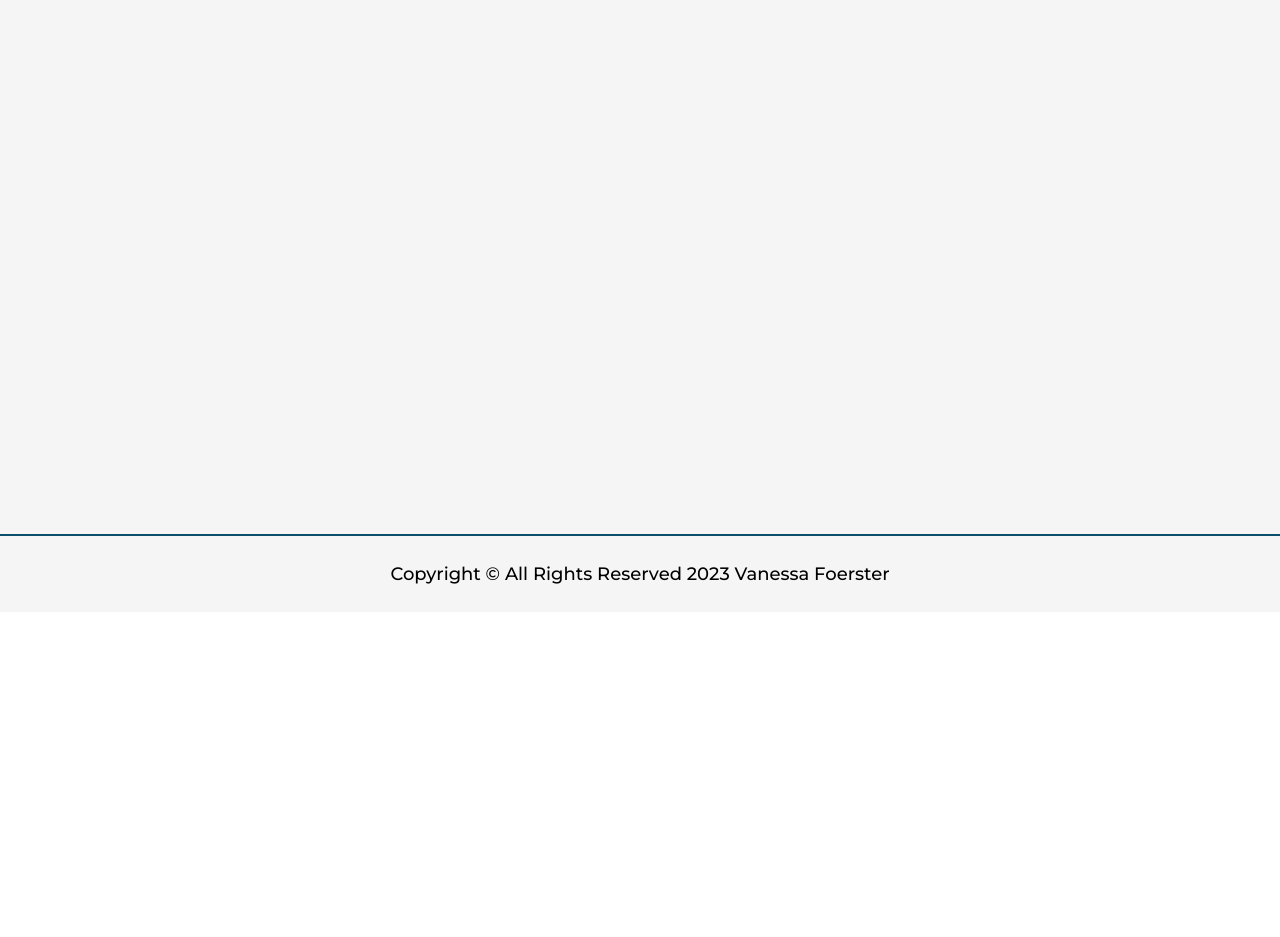
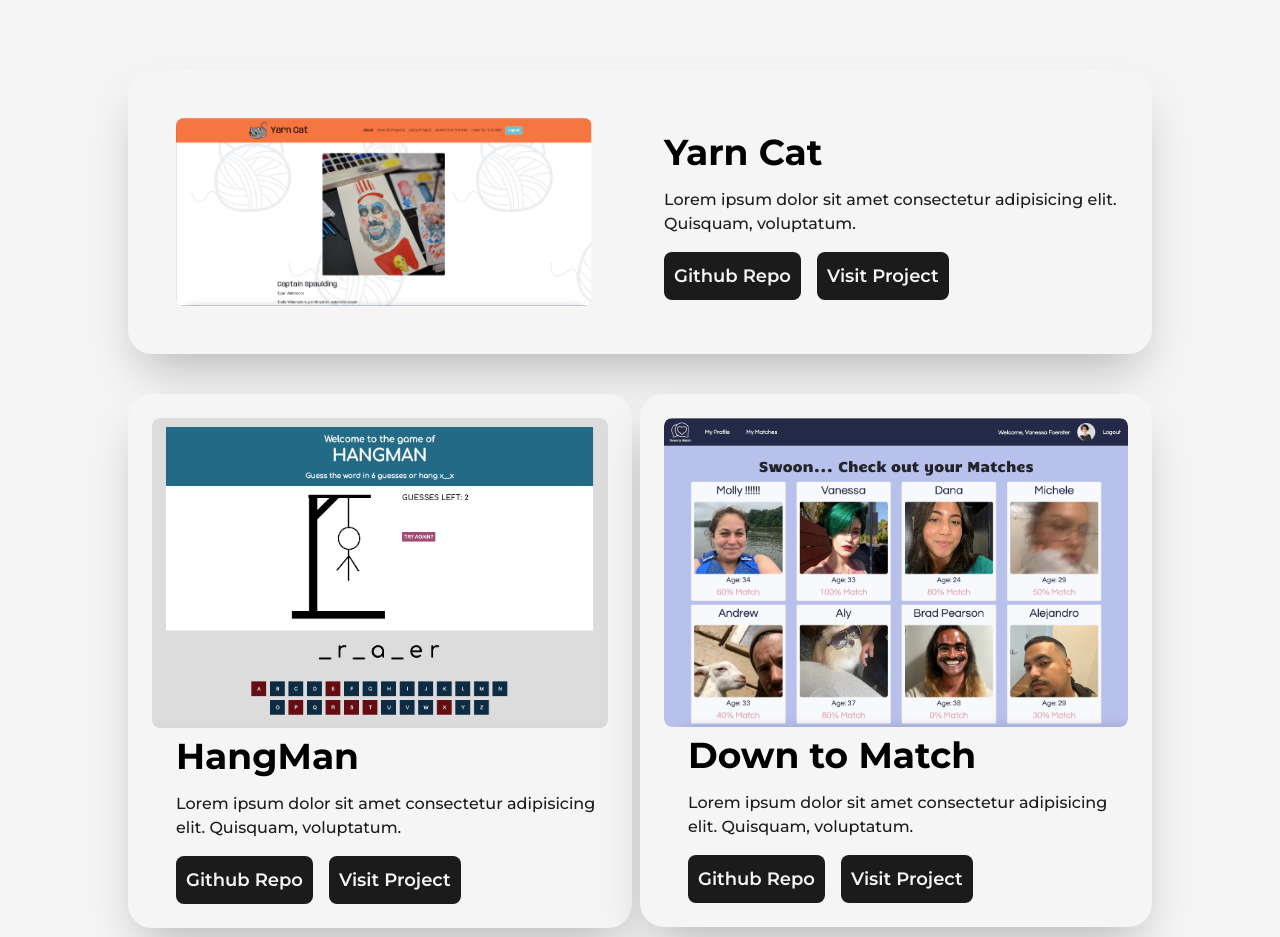
Before and after one commit to illnessink/portfolio, a Next.js app: page /projects in a window 1280 px wide. Shown: the part 360-1297 px from the top of the page. Before the commit the page ends 972 px from the top, so only its background shows below. Built offline with nearby package versions, Linux system fonts and the light colour scheme.

Commit message:
wip: adds projects and styling

```diff
--- a/pages/projects.js
+++ b/pages/projects.js
@@ -1,13 +1,118 @@
-import { Inter } from 'next/font/google'
-import styles from '@/styles/Home.module.css'
+import Head from 'next/head';
+import Layout from '@/components/Layout';
+import AnimatedText from '@/components/AnimatedText';
+import Link from 'next/link';
+import Image from 'next/image';
 
-const inter = Inter({ subsets: ['latin'] })
+import yarncatImg from '@/public/images/YarnCatscreenshot.png';
+import hangman from '@/public/images/Hangman.png';
+import downtomatch from '@/public/images/downtomatch.png';
+import happymask from '@/public/images/happymaskshop.png';
+
+const FeaturedProject  = ({title, summary, img, link, github}) => {
+    return (
+        <article className='w-full flex items-center justify-between rounded-3xl bg-light shadow-2xl'>
+            <div className='w-1/2 overflow-hidden rounded-lg p-12'>
+                <Image src={img} alt={title} className='w-full h-auto border-none rounded-lg' />
+            </div>
+            <div className='w-1/2 flex flex-col items-start justify-between pl-6'>
+                <Link href={link} target='_blank'>
+                    <h2 className='my-2 w-full text-left text-4xl font-bold'>{title}</h2>
+                </Link>
+                <p className='my-2 font-medium text-dark'>{summary}</p>
+                <div className='mt-2 flex items-center'>
+                    <Link href={github} target='_blank'
+                    className='rounded-lg bg-dark text-light p-2 px=6 text-lg font-semibold
+                    hover:bg-light hover:text-dark border-2 border-solid border-transparent hover:border-dark'
+                    >Github Repo</Link>
+                    <Link href={link} target='_blank'
+                    className='ml-4 rounded-lg bg-dark text-light p-2 px=6 text-lg font-semibold
+                    hover:bg-light hover:text-dark border-2 border-solid border-transparent hover:border-dark'
+                    >Visit Project</Link>
+                </div>
+            </div>
+        </article>
+    )
+}
+
+const Project = ({title, summary, img, link, github}) => {
+    return (
+        <article className='w-full rounded-3xl bg-light shadow-2xl p-6 mt-10'>
+            <div className='w-full overflow-hidden rounded-lg '>
+                <Image src={img} alt={title} className='w-full h-auto border-none rounded-lg' />
+            </div>
+            <div className='w-full flex flex-col items-start justify-between pl-6'>
+                <Link href={link} target='_blank'>
+                    <h2 className='my-2 w-full text-left text-4xl font-bold'>{title}</h2>
+                </Link>
+                <p className='my-2 font-medium text-dark'>{summary}</p>
+                <div className='mt-2 flex items-center'>
+                    <Link href={github} target='_blank'
+                    className='rounded-lg bg-dark text-light p-2 px=6 text-lg font-semibold
+                    hover:bg-light hover:text-dark border-2 border-solid border-transparent hover:border-dark'
+                    >Github Repo</Link>
+                    <Link href={link} target='_blank'
+                    className='ml-4 rounded-lg bg-dark text-light p-2 px=6 text-lg font-semibold
+                    hover:bg-light hover:text-dark border-2 border-solid border-transparent hover:border-dark'
+                    >Visit Project</Link>
+                </div>
+            </div>
+        </article>
+    )
+}
+
 
 function Projects() {
     return (
-        <main className={`${styles.main} ${inter.className}`}>
-            <h1>Projects Page</h1>
+        <>
+        <Head>
+            <title>Vanessa Foerster | Projects Page</title>
+            <meta name="descriptin" content="Project Page for Vanessa Foerster" />
+        </Head>
+        <main className="w-full mb-16 flex flex-col items-center justify-center">
+            <Layout className='pt-16'>
+                <AnimatedText text="Check Out What I've Built!" className='mb-16' />
+                <div className='grid grid-cols-12 gap24'>
+                    <div className='col-span-12'>
+                        <FeaturedProject
+                            title='Yarn Cat'
+                            summary='Lorem ipsum dolor sit amet consectetur adipisicing elit. Quisquam, voluptatum.'
+                            img={yarncatImg}
+                            link='https://yarncat.herokuapp.com/'
+                            github='https://github.com/illnessink/yarn_cat'
+                        />
+                    </div>
+                    <div className='col-span-6 mr-2'>
+                        <Project
+                        title='HangMan'
+                        summary='Lorem ipsum dolor sit amet consectetur adipisicing elit. Quisquam, voluptatum.'
+                        img={hangman}
+                        link='https://illnessink.github.io/proj1-hangman-game/'
+                        github='https://github.com/illnessink/proj1-hangman-game'
+                        />
+                    </div>
+                    <div className='col-span-6'>
+                    <Project
+                        title='Down to Match'
+                        summary='Lorem ipsum dolor sit amet consectetur adipisicing elit. Quisquam, voluptatum.'
+                        img={downtomatch}
+                        link='https://downtomatch.netlify.app/'
+                        github='https://github.com/illnessink/dtm-frontend'
+                        />
+                    </div>
+                    <div className='col-span-12 mt-10'>
+                        <FeaturedProject
+                            title='Happy Mask Shop'
+                            summary='Lorem ipsum dolor sit amet consectetur adipisicing elit. Quisquam, voluptatum.'
+                            img={happymask}
+                            link='https://happy-mask-shop.herokuapp.com/masks'
+                            github='https://github.com/illnessink/Happy-Mask-Shop'
+                        />
+                    </div>
+                </div>
+            </Layout>
         </main>
+        </>
     );
 }
 
```
